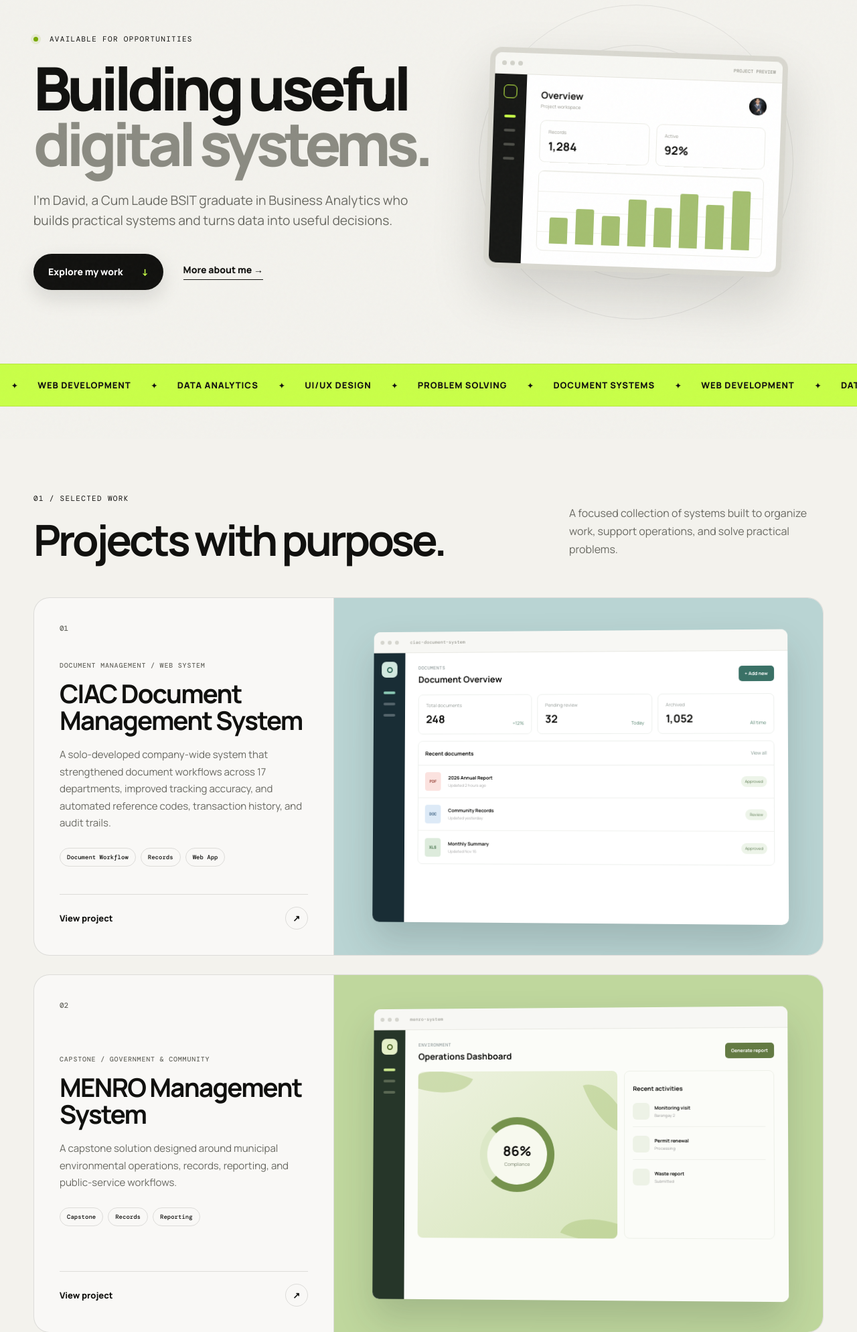
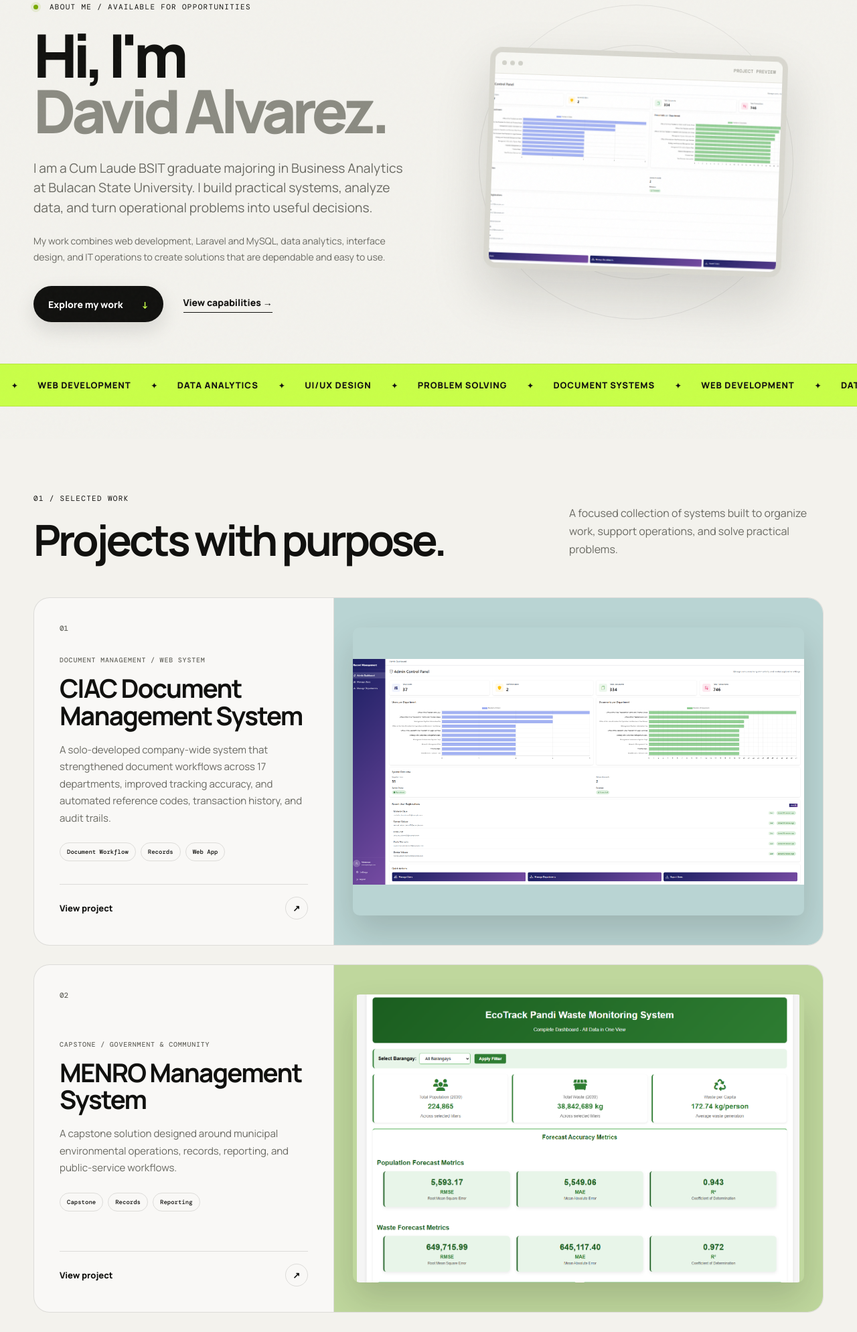
Before and after one commit to Davoude/Davoude.github.io, a plain HTML site: page index.html in a window 1280 px wide. Shown: the part 145-2134 px from the top of the page at 67% size. Drawn offline with nearby package versions, Linux system fonts and the light colour scheme.

Commit message:
Combine portfolio introduction and about section
Co-authored-by: Copilot <223556219+Copilot@users.noreply.github.com>

```diff
--- a/index.html
+++ b/index.html
@@ -38,14 +38,15 @@
   </header>
 
   <main id="top">
-    <section class="hero container">
+    <section class="hero container" id="about">
       <div class="hero-copy reveal">
-        <p class="eyebrow"><span class="status-dot"></span> Available for opportunities</p>
-        <h1>Building useful<br><span>digital systems.</span></h1>
-        <p class="hero-lede">I'm David, a Cum Laude BSIT graduate in Business Analytics who builds practical systems and turns data into useful decisions.</p>
+        <p class="eyebrow"><span class="status-dot"></span> About me / Available for opportunities</p>
+        <h1>Hi, I'm<br><span>David Alvarez.</span></h1>
+        <p class="hero-lede">I am a Cum Laude BSIT graduate majoring in Business Analytics at Bulacan State University. I build practical systems, analyze data, and turn operational problems into useful decisions.</p>
+        <p class="hero-support">My work combines web development, Laravel and MySQL, data analytics, interface design, and IT operations to create solutions that are dependable and easy to use.</p>
         <div class="hero-actions">
           <a class="button button-primary" href="#work">Explore my work <span aria-hidden="true">↓</span></a>
-          <a class="text-link" href="#about">More about me <span aria-hidden="true">→</span></a>
+          <a class="text-link" href="#skills">View capabilities <span aria-hidden="true">→</span></a>
         </div>
       </div>
 
@@ -57,29 +58,7 @@
             <span></span><span></span><span></span>
             <small>PROJECT PREVIEW</small>
           </div>
-          <div class="hero-card-body">
-            <aside>
-              <div class="mini-brand"></div>
-              <i class="active"></i><i></i><i></i><i></i>
-            </aside>
-            <div class="dashboard">
-              <div class="dash-head">
-                <div><b>Overview</b><small>Project workspace</small></div>
-                <div class="avatar"><img src="david.jpg?v=2" alt="David Alvarez" onerror="this.style.display='none'"></div>
-              </div>
-              <div class="metric-row">
-                <div><small>Records</small><strong>1,284</strong></div>
-                <div><small>Active</small><strong>92%</strong></div>
-              </div>
-              <div class="chart">
-                <div class="chart-bars">
-                  <i style="--h: 42%"></i><i style="--h: 58%"></i><i style="--h: 48%"></i>
-                  <i style="--h: 76%"></i><i style="--h: 64%"></i><i style="--h: 88%"></i>
-                  <i style="--h: 72%"></i><i style="--h: 96%"></i>
-                </div>
-              </div>
-            </div>
-          </div>
+          <img class="hero-dashboard-image" src="images/ciac/admin-dashboard.png" alt="CIAC document management system admin dashboard">
         </div>
       </div>
     </section>
@@ -122,30 +101,8 @@
             </div>
             <a class="project-link" href="projects/ciac.html" aria-label="View CIAC Document Management System case study">View project <span>↗</span></a>
           </div>
-          <div class="project-preview preview-blue" role="img" aria-label="CIAC Document Management System interface preview">
-            <div class="browser">
-              <div class="browser-bar"><span></span><span></span><span></span><b>ciac-document-system</b></div>
-              <div class="browser-app">
-                <aside>
-                  <div class="app-logo"><i></i></div>
-                  <span class="app-nav active"></span><span class="app-nav"></span><span class="app-nav"></span>
-                </aside>
-                <div class="app-main">
-                  <div class="app-title"><div><small>DOCUMENTS</small><strong>Document Overview</strong></div><b>+ Add new</b></div>
-                  <div class="app-cards">
-                    <div><small>Total documents</small><strong>248</strong><em>+12%</em></div>
-                    <div><small>Pending review</small><strong>32</strong><em>Today</em></div>
-                    <div><small>Archived</small><strong>1,052</strong><em>All time</em></div>
-                  </div>
-                  <div class="document-table">
-                    <div><b>Recent documents</b><small>View all</small></div>
-                    <p><i class="pdf">PDF</i><span><b>2026 Annual Report</b><small>Updated 2 hours ago</small></span><em>Approved</em></p>
-                    <p><i class="doc">DOC</i><span><b>Community Records</b><small>Updated yesterday</small></span><em>Review</em></p>
-                    <p><i class="xls">XLS</i><span><b>Monthly Summary</b><small>Updated Nov 16</small></span><em>Approved</em></p>
-                  </div>
-                </div>
-              </div>
-            </div>
+          <div class="project-preview preview-blue real-preview" role="img" aria-label="CIAC Document Management System admin dashboard screenshot">
+            <img src="images/ciac/admin-dashboard.png" alt="CIAC Document Management System admin dashboard">
           </div>
         </article>
 
@@ -164,59 +121,18 @@
             </div>
             <a class="project-link" href="projects/menro.html" aria-label="View MENRO Management System case study">View project <span>↗</span></a>
           </div>
-          <div class="project-preview preview-green" role="img" aria-label="MENRO Management System interface preview">
-            <div class="browser">
-              <div class="browser-bar"><span></span><span></span><span></span><b>menro-system</b></div>
-              <div class="browser-app green-app">
-                <aside>
-                  <div class="app-logo"><i></i></div>
-                  <span class="app-nav active"></span><span class="app-nav"></span><span class="app-nav"></span>
-                </aside>
-                <div class="app-main">
-                  <div class="app-title"><div><small>ENVIRONMENT</small><strong>Operations Dashboard</strong></div><b>Generate report</b></div>
-                  <div class="menro-grid">
-                    <div class="environment">
-                      <div class="leaf leaf-a"></div><div class="leaf leaf-b"></div><div class="leaf leaf-c"></div>
-                      <div class="ring"><strong>86%</strong><small>Compliance</small></div>
-                    </div>
-                    <div class="activity">
-                      <b>Recent activities</b>
-                      <p><i></i><span><strong>Monitoring visit</strong><small>Barangay 2</small></span></p>
-                      <p><i></i><span><strong>Permit renewal</strong><small>Processing</small></span></p>
-                      <p><i></i><span><strong>Waste report</strong><small>Submitted</small></span></p>
-                    </div>
-                  </div>
-                </div>
-              </div>
-            </div>
+          <div class="project-preview preview-green real-preview" role="img" aria-label="MENRO Management System dashboard screenshot">
+            <img src="images/menro/dashboard.png" alt="MENRO Management System dashboard">
           </div>
         </article>
 
       </div>
     </section>
 
-    <section class="about" id="about">
-      <div class="container about-grid">
-        <div class="about-label reveal">
-          <p class="eyebrow">02 / About me</p>
-          <div class="portrait" aria-label="Portrait of David Alvarez">
-            <div class="portrait-ring"></div>
-            <img src="david.jpg?v=2" alt="David Alvarez" onerror="this.style.display='none'">
-          </div>
-        </div>
-        <div class="about-copy reveal">
-          <h2>I turn complex problems into clear, useful solutions.</h2>
-          <p>I am a Cum Laude BSIT graduate, majoring in Business Analytics at Bulacan State University, with hands-on experience in web development, data analysis, and IT operations.</p>
-          <p>I enjoy turning operational problems into organized systems and meaningful insights. My work combines PHP and Laravel development, SQL and data analytics, interface design, and practical IT support to create solutions that are dependable and easy to use.</p>
-          <a class="text-link" href="#contact">Let's work together <span aria-hidden="true">→</span></a>
-        </div>
-      </div>
-    </section>
-
     <section class="skills container" id="skills">
       <header class="section-heading reveal">
         <div>
-          <p class="eyebrow">03 / Capabilities</p>
+          <p class="eyebrow">02 / Capabilities</p>
           <h2>What I work with.</h2>
         </div>
       </header>
@@ -246,7 +162,7 @@
 
     <section class="contact container" id="contact">
       <div class="contact-card reveal">
-        <p class="eyebrow">04 / Get in touch</p>
+        <p class="eyebrow">03 / Get in touch</p>
         <h2>Have an opportunity<br>or an interesting project?</h2>
         <div class="contact-bottom">
           <a class="button button-light" href="mailto:alvarez.david.bsit@gmail.com">Email David <span aria-hidden="true">↗</span></a>
--- a/styles.css
+++ b/styles.css
@@ -80,6 +80,7 @@ button, input { font: inherit; }
   max-width: 560px; margin: 30px 0 34px; color: var(--muted);
   font-size: clamp(17px, 1.5vw, 21px); line-height: 1.55;
 }
+.hero-support { max-width: 560px; margin: -12px 0 32px; color: var(--muted); font-size: 14px; line-height: 1.7; }
 .hero-actions { display: flex; align-items: center; gap: 30px; }
 .button {
   min-height: 54px; display: inline-flex; align-items: center; justify-content: space-between; gap: 28px;
@@ -109,6 +110,7 @@ button, input { font: inherit; }
 .hero-card-top span { width: 7px; height: 7px; border-radius: 50%; background: #d2d2ca; }
 .hero-card-top small { margin-left: auto; font: 500 7px "DM Mono", monospace; color: #9a9a91; }
 .hero-card-body { height: calc(100% - 32px); display: grid; grid-template-columns: 48px 1fr; }
+.hero-dashboard-image { width: 100%; height: calc(100% - 32px); display: block; object-fit: cover; object-position: top center; }
 .hero-card-body aside { display: flex; flex-direction: column; align-items: center; gap: 17px; padding-top: 16px; background: #171816; }
 .mini-brand { width: 20px; height: 20px; border: 1px solid var(--lime); border-radius: 6px; margin-bottom: 8px; }
 .hero-card-body aside i { width: 17px; height: 4px; border-radius: 4px; background: #4c4d47; }
@@ -155,6 +157,8 @@ button, input { font: inherit; }
 .project-link span { width: 34px; height: 34px; display: grid; place-items: center; border: 1px solid var(--line); border-radius: 50%; transition: transform 180ms ease, background 180ms ease; }
 .project-link:hover span { transform: translate(3px,-3px); background: var(--lime); }
 .project-preview { min-width: 0; display: grid; place-items: center; padding: 48px 38px; overflow: hidden; }
+.real-preview { padding: 28px; }
+.real-preview img { display: block; width: 100%; height: 100%; max-height: 430px; object-fit: contain; border-radius: 10px; box-shadow: 0 24px 50px rgba(17,17,15,.16); }
 .preview-blue { background: #b9d4d3; }
 .preview-green { background: #bfd79d; }
 .preview-orange { background: #efbc88; }
@@ -227,7 +231,7 @@ footer { border-top:1px solid var(--line); }.footer-inner{height:110px;display:g
   .container { width:calc(100% - 32px)}
   .nav-wrap{border:0}.nav{height:74px}
   .hero{min-height:700px;padding-top:120px}.hero h1{font-size:clamp(50px,15vw,74px)}.hero-lede{font-size:16px}.hero-actions{align-items:flex-start;flex-direction:column;gap:20px}.hero-visual{height:330px;margin-top:20px}.hero-card{width:min(360px,92%);height:260px}.orbit-one{width:320px;height:320px}.orbit-two{width:220px;height:220px}
-  .ticker{height:58px}.work{padding:90px 0}.section-heading{display:block;margin-bottom:38px}.section-heading h2{font-size:44px}.section-heading>p{margin-top:22px}.project{display:flex;flex-direction:column-reverse}.project-info{min-height:430px;padding:26px;border-right:0;border-top:1px solid var(--line)}.project h3{font-size:34px}.project-preview{height:390px;padding:28px 18px}.browser{transform:none}.browser-app{grid-template-columns:38px 1fr}.browser-app>aside{width:38px}.app-main{padding:12px}.app-cards div{padding:8px}.document-table p{grid-template-columns:27px 1fr}.document-table p em{display:none}.menro-grid{grid-template-columns:1fr .8fr}.about{padding:90px 0}.about-grid{display:block}.portrait{width:100%;max-width:320px;height:480px;margin:40px 0}.about-copy h2{margin-top:20px;font-size:48px}.about-copy p{font-size:15px}.skills{padding:90px 0}.skill-grid{grid-template-columns:1fr}.skill-grid article{min-height:220px}.skill-grid h3{margin-top:55px}.contact{padding-bottom:90px}.contact-card{padding:36px 24px}.contact-card h2{font-size:48px}.contact-bottom{display:block;margin-top:36px}.contact-bottom p{margin-top:24px}.footer-inner{height:auto;grid-template-columns:1fr auto;padding:28px 0}.footer-inner>p{display:none}.footer-brand{font-size:15px}.socials{gap:12px}
+  .ticker{height:58px}.work{padding:90px 0}.section-heading{display:block;margin-bottom:38px}.section-heading h2{font-size:44px}.section-heading>p{margin-top:22px}.project{display:flex;flex-direction:column-reverse}.project-info{min-height:430px;padding:26px;border-right:0;border-top:1px solid var(--line)}.project h3{font-size:34px}.project-preview{height:390px;padding:28px 18px}.real-preview{padding:18px}.browser{transform:none}.browser-app{grid-template-columns:38px 1fr}.browser-app>aside{width:38px}.app-main{padding:12px}.app-cards div{padding:8px}.document-table p{grid-template-columns:27px 1fr}.document-table p em{display:none}.menro-grid{grid-template-columns:1fr .8fr}.skills{padding:90px 0}.skill-grid{grid-template-columns:1fr}.skill-grid article{min-height:220px}.skill-grid h3{margin-top:55px}.contact{padding-bottom:90px}.contact-card{padding:36px 24px}.contact-card h2{font-size:48px}.contact-bottom{display:block;margin-top:36px}.contact-bottom p{margin-top:24px}.footer-inner{height:auto;grid-template-columns:1fr auto;padding:28px 0}.footer-inner>p{display:none}.footer-brand{font-size:15px}.socials{gap:12px}
 }
 
 @media (prefers-reduced-motion: reduce) {
```
